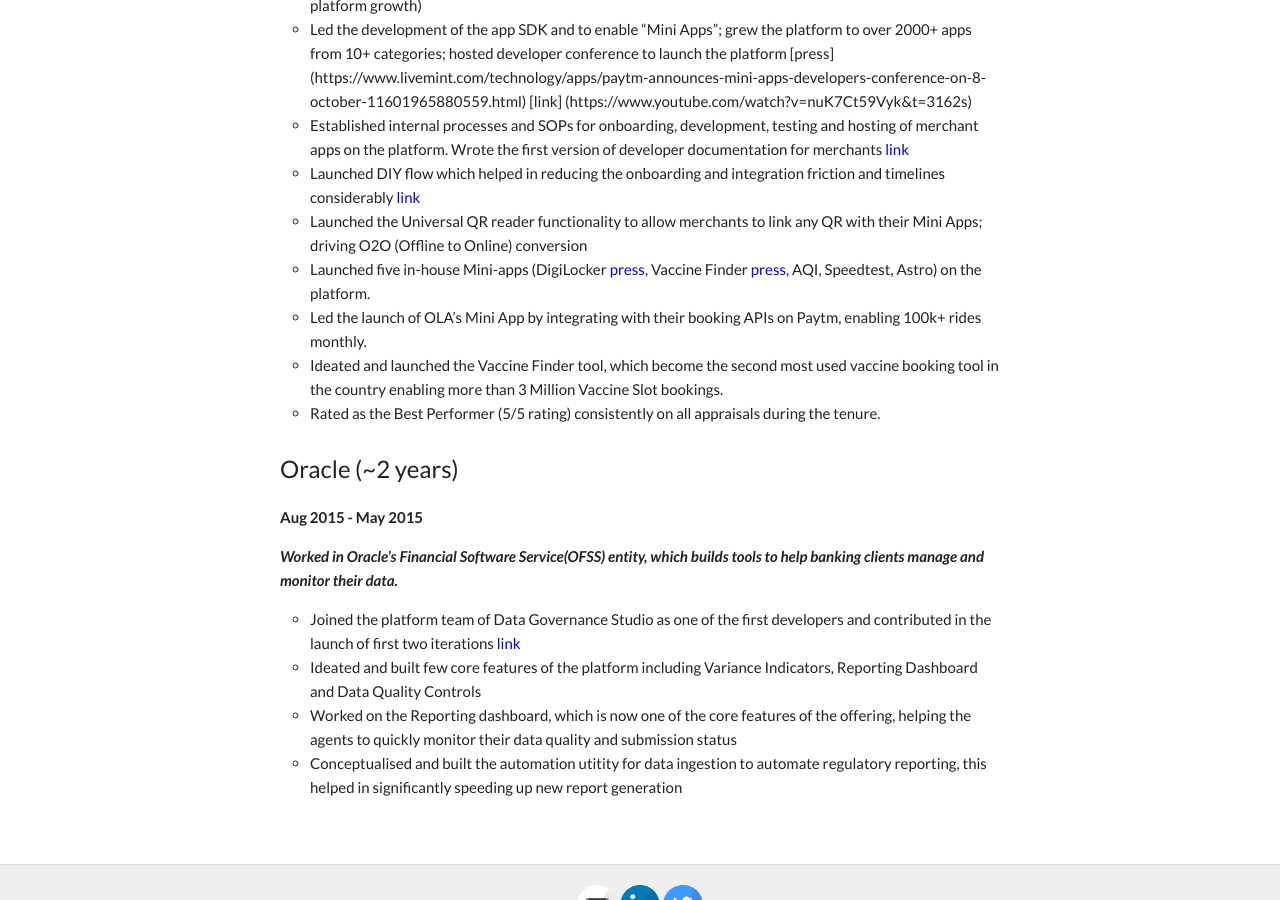
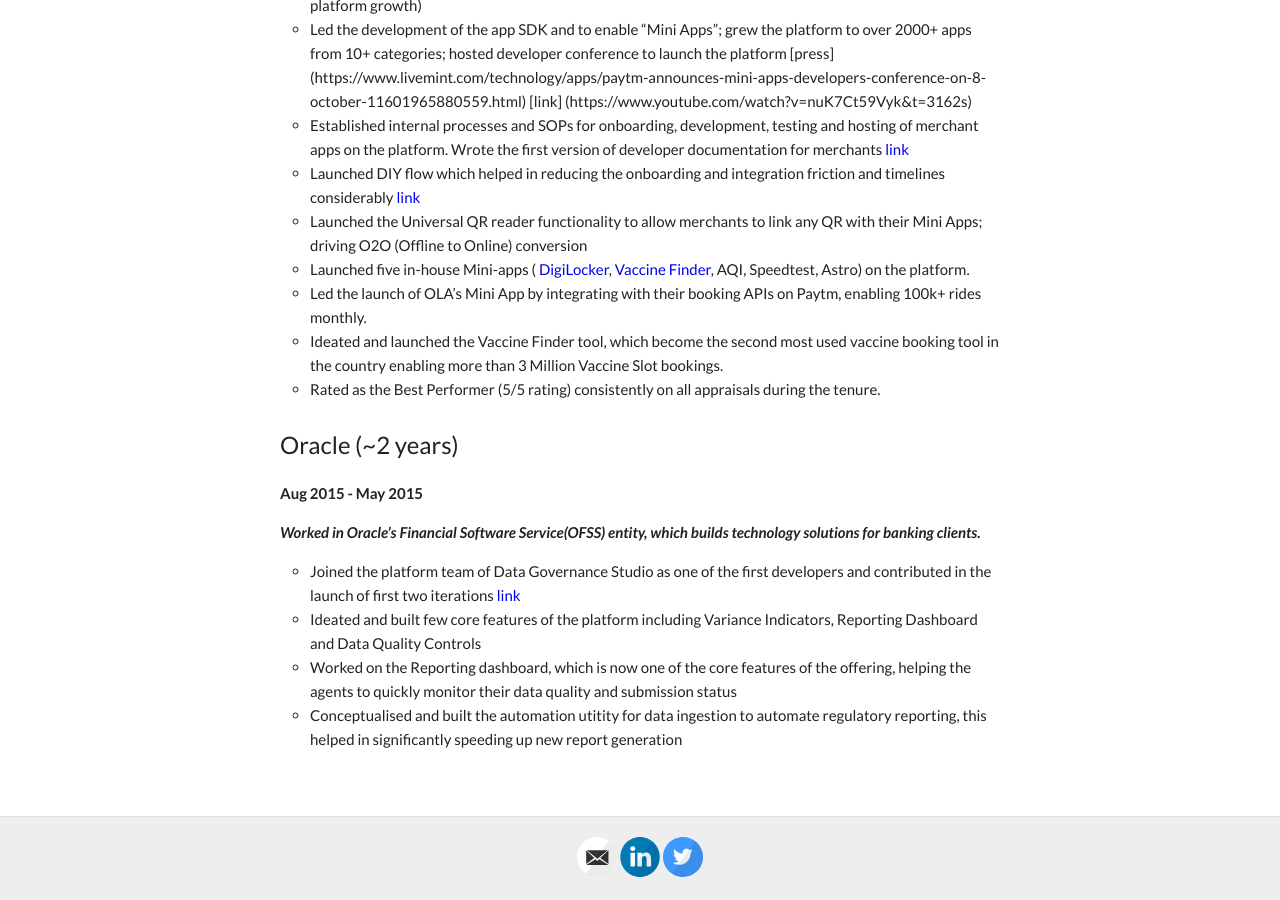
Before and after one commit to product-noob/product-noob.github.io, a Jekyll site: the page built from worksummary.md, in a window 1280 px wide and 900 px high, scrolled down 561 px. Built offline with Jekyll 4.4.1, drawn with Linux system fonts in a browser that asks for light colours.

Commit message:
Update worksummary.md

```diff
--- a/worksummary.md
+++ b/worksummary.md
@@ -21,7 +21,7 @@ permalink: /worksummary/
   - Established internal processes and SOPs for onboarding, development, testing and hosting of merchant apps on the platform. Wrote the first version of developer documentation for merchants [link](https://business.paytm.com/docs/miniprograms/overview/)
   - Launched DIY flow which helped in reducing the onboarding and integration friction and timelines considerably [link](https://www.youtube.com/watch?v=W0qN81dujfs)
   - Launched the Universal QR reader functionality to allow merchants to link any QR with their Mini Apps; driving O2O (Offline to Online) conversion
-  - Launched five in-house Mini-apps (DigiLocker [press](https://www.hindustantimes.com/business/paytm-integrates-digilocker-brings-access-to-documents-on-its-app-101634105338544.html), Vaccine Finder [press](https://www.livemint.com/technology/apps/want-to-book-covid-19-vaccination-slots-on-paytm-here-s-how-11624093960278.html), AQI, Speedtest, Astro) on the platform.
+  - Launched five in-house Mini-apps ( [DigiLocker](https://www.hindustantimes.com/business/paytm-integrates-digilocker-brings-access-to-documents-on-its-app-101634105338544.html), [Vaccine Finder](https://www.livemint.com/technology/apps/want-to-book-covid-19-vaccination-slots-on-paytm-here-s-how-11624093960278.html), AQI, Speedtest, Astro) on the platform.
   - Led the launch of OLA’s Mini App by integrating with their booking APIs on Paytm, enabling 100k+ rides monthly.
  - Ideated and launched the Vaccine Finder tool, which become the second most used vaccine booking tool in the country enabling more than 3 Million Vaccine Slot bookings.
  - Rated as the Best Performer (5/5 rating) consistently on all appraisals during the tenure.
@@ -31,7 +31,7 @@ permalink: /worksummary/
 
 **Aug 2015 - May 2015**
 
-*Worked in Oracle’s Financial Software Service(OFSS) entity, which builds tools to help banking clients manage and monitor their data.*
+*Worked in Oracle’s Financial Software Service(OFSS) entity, which builds technology solutions for banking clients.*
   - Joined the platform team of Data Governance Studio as one of the first developers and contributed in the launch of first two iterations [link](https://www.oracle.com/a/ocom/docs/industries/financial-services/ds-ofs-dgrr-3714726.pdf)
   - Ideated and built few core features of the platform including Variance Indicators, Reporting Dashboard and Data Quality Controls
   - Worked on the Reporting dashboard, which is now one of the core features of the offering, helping the agents to quickly monitor their data quality and submission status
```
